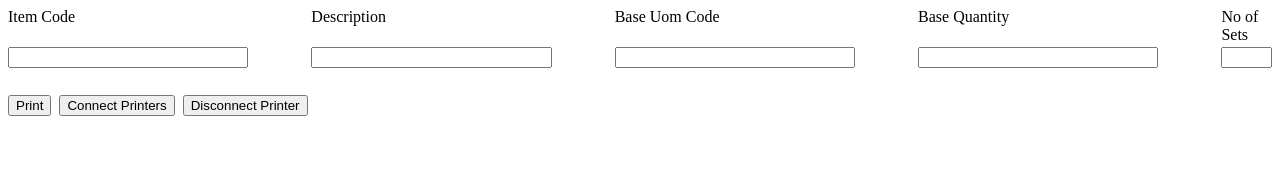
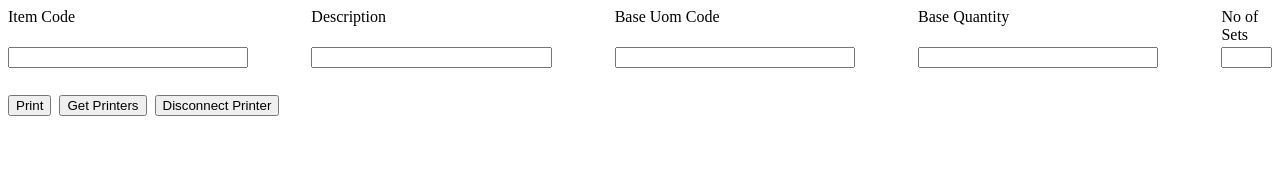
Before and after one commit to ksiranjeevi92/qr-code-dem-app1, an Angular app: page / in a window 1280 px wide. Shown: the top 185 px of the page. Built offline with nearby package versions, Linux system fonts and the light colour scheme; what js-sha256, qz-tray would draw is missing.

Commit message:
2 files modified

```diff
--- a/src/app/app.component.html
+++ b/src/app/app.component.html
@@ -11,5 +11,5 @@
   <input #set type="number">
 </div>
  <button style="margin-top: 30px;" (click)="submit()">Print</button>&nbsp;
-  <button style="margin-top: 30px;" (click)="getPrinters()">Connect Printers</button>&nbsp;
+  <button style="margin-top: 30px;" (click)="getPrinters()">Get Printers</button>&nbsp;
   <button (click)="removePrinter()">Disconnect Printer</button>
--- a/src/app/app.component.ts
+++ b/src/app/app.component.ts
@@ -150,8 +150,10 @@ var data = [{
  onPrint(data) {
     //  this.printerService.printHTML('Honeywell PC42t (203 dpi) - ESim', data);
 
-    this.printerService.printData('Honeywell PC42t (203 dpi) - ESim', data).subscribe(() => {});
-     console.log(data.data);
+    // this.printerService.printData('Honeywell PC42t (203 dpi) - ESim', data).subscribe(() => {});
+     console.log(data[0].data);
+        var myWindow = window.open("", "BarCode Print");
+    myWindow.document.write(data[0].data);
 
     this.printData = [1];
  }
```
